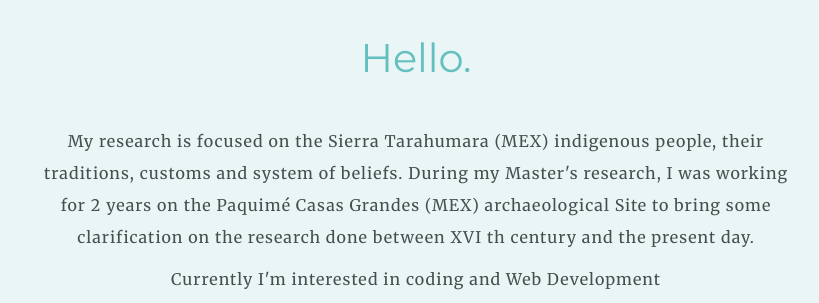
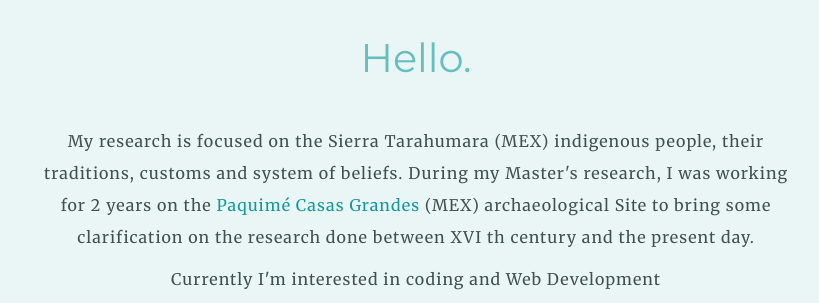
Before and after one commit to ufilipiuk/cv, a plain HTML site: page index.html in a window 1280 px wide. Shown: the part 1180-1483 px from the top of the page, without its empty margins (224-1043 px from the left). Drawn offline with Linux system fonts and the light colour scheme.

Commit message:
Update index.html

```diff
--- a/index.html
+++ b/index.html
@@ -25,7 +25,7 @@
       <img src="homepage picture.jpg" alt="homepage-picture">
       <h2>Hello.</h2>
       <p class="phdresearch">My research is focused on the Sierra Tarahumara (MEX) indigenous people, their traditions, customs and system of beliefs.
-        During my Master's research, I was working for 2 years on the Paquimé Casas Grandes (MEX) archaeological Site
+        During my Master's research, I was working for 2 years on the <a class="phdme" href="https://www.researchgate.net/profile/Ursula-Filipiuk/research">Paquimé Casas Grandes</a> (MEX) archaeological Site
         to bring some clarification on the research done between XVI th century and the present day. </p>
       <p class="phdresearch">Currently I'm interested in coding and Web Development</p>
     </div>
```
